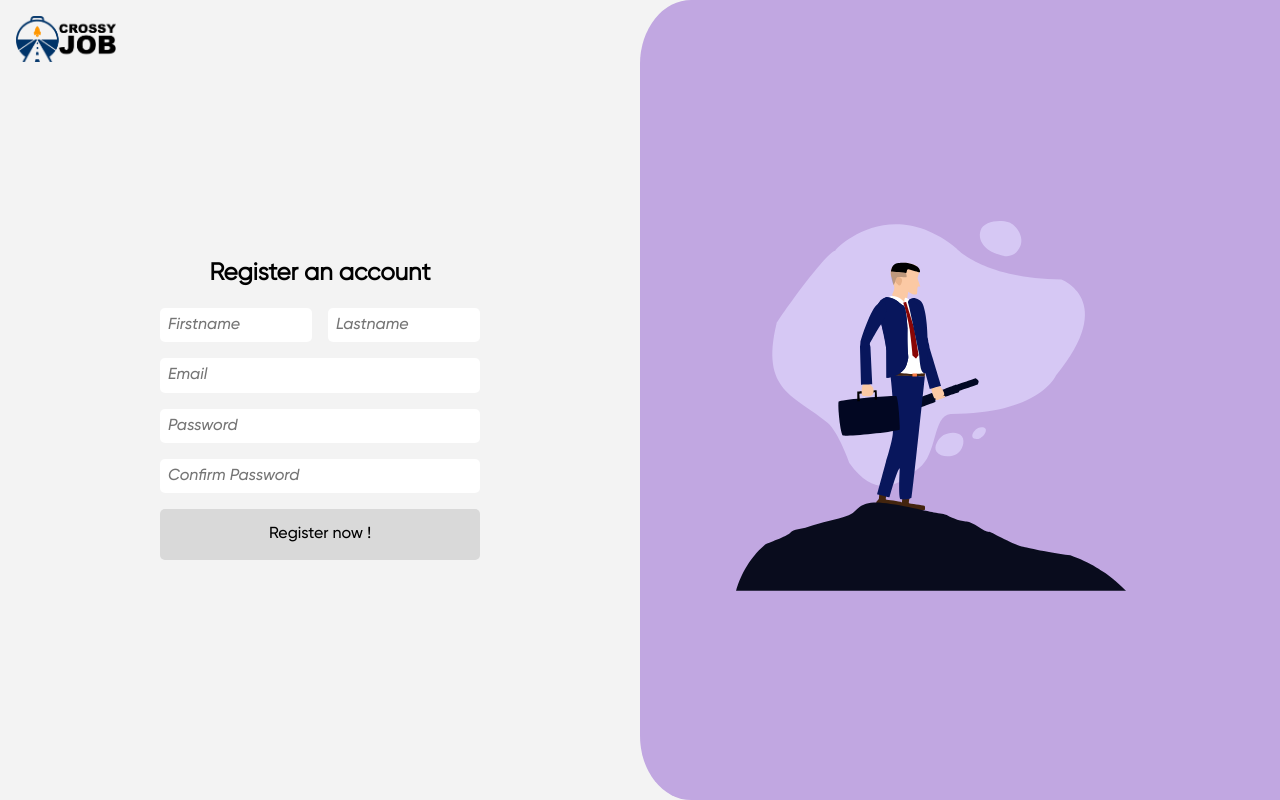
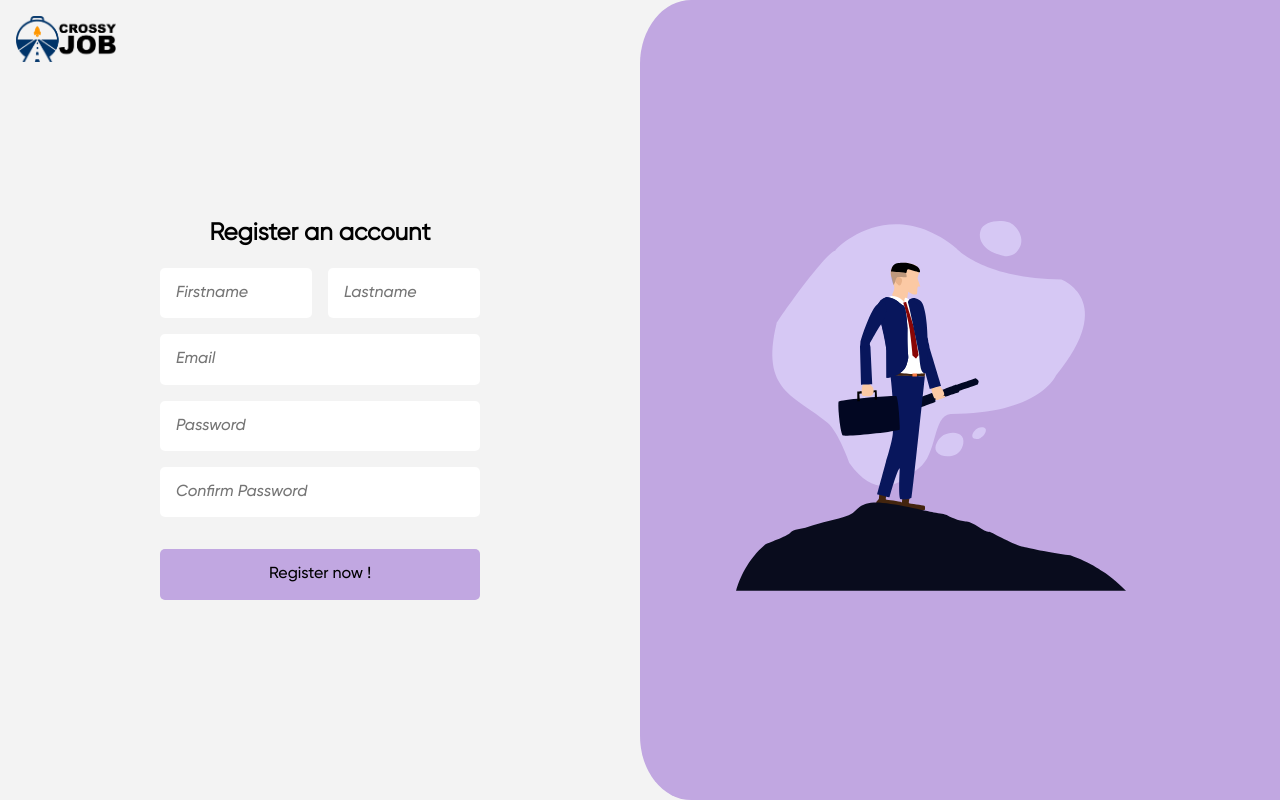
Before and after one commit to CrossyJob-YNOV/CrossyJob-Front, a Nuxt app: page /register in a window 1280 px wide. Built offline with nearby package versions, Linux system fonts and the light colour scheme.

Commit message:
feat(register): create register function

```diff
--- a/pages/register.vue
+++ b/pages/register.vue
@@ -10,14 +10,18 @@
       <div class="register__grid__content">
         <h2>Register an account</h2>
 
-        <form action="">
+        <form @submit.prevent="register()">
           <div class="semi-input">
-            <input type="text" placeholder="Firstname">
-            <input type="text" placeholder="Lastname">
+            <input ref="firstname" type="text" placeholder="Firstname">
+            <input ref="lastname" type="text" placeholder="Lastname">
           </div>
-          <input type="email" placeholder="Email">
-          <input type="password" placeholder="Password">
-          <input type="password" placeholder="Confirm Password">
+          <input ref="email" type="email" placeholder="Email">
+          <input ref="password" type="password" placeholder="Password">
+          <input ref="confirmPassword" type="password" placeholder="Confirm Password">
+
+          <div>
+
+          </div>
 
           <button type="submit">
             Register now !
@@ -38,7 +42,9 @@
 import lottie from 'lottie-web'
 
 export default {
-  name: "login",
+  name: "Login",
+
+
   mounted() {
     lottie.loadAnimation({
       container: this.$refs.animationElement,
@@ -47,6 +53,37 @@ export default {
       autoplay: true,
       path: '/lottie/job-hunting.json'
     })
+  },
+
+  methods: {
+    register: async function () {
+      const firstName = this.$refs.firstname.value
+      const lastName = this.$refs.lastname.value
+      const email = this.$refs.email.value
+      const password = this.$refs.password.value
+      const matchingPassword = this.$refs.confirmPassword.value
+
+      console.log(firstName, lastName, email, password, matchingPassword)
+
+      if(password !== matchingPassword) {
+        console.log("password don't match")
+        return
+      }
+
+      try {
+        await this.$axios.post("/api/auth/register", {
+        firstname: firstName,
+        lastname: lastName,
+        email,
+        password,
+        matching_password: matchingPassword,
+      })
+      } catch (error) {
+        console.error(error)
+      }
+
+
+    },
   }
 }
 
@@ -107,11 +144,17 @@ export default {
           gap: 1em;
         }
 
+        button {
+          background: #c1a7e1;
+          &:hover {
+            background: #ba9edc;
+          }
+        }
+
         input {
           width: 100%;
           border: 0px;
           outline: 0;
-          padding: .5em;
           border-radius: 5px;
           box-sizing: border-box;
 
```
